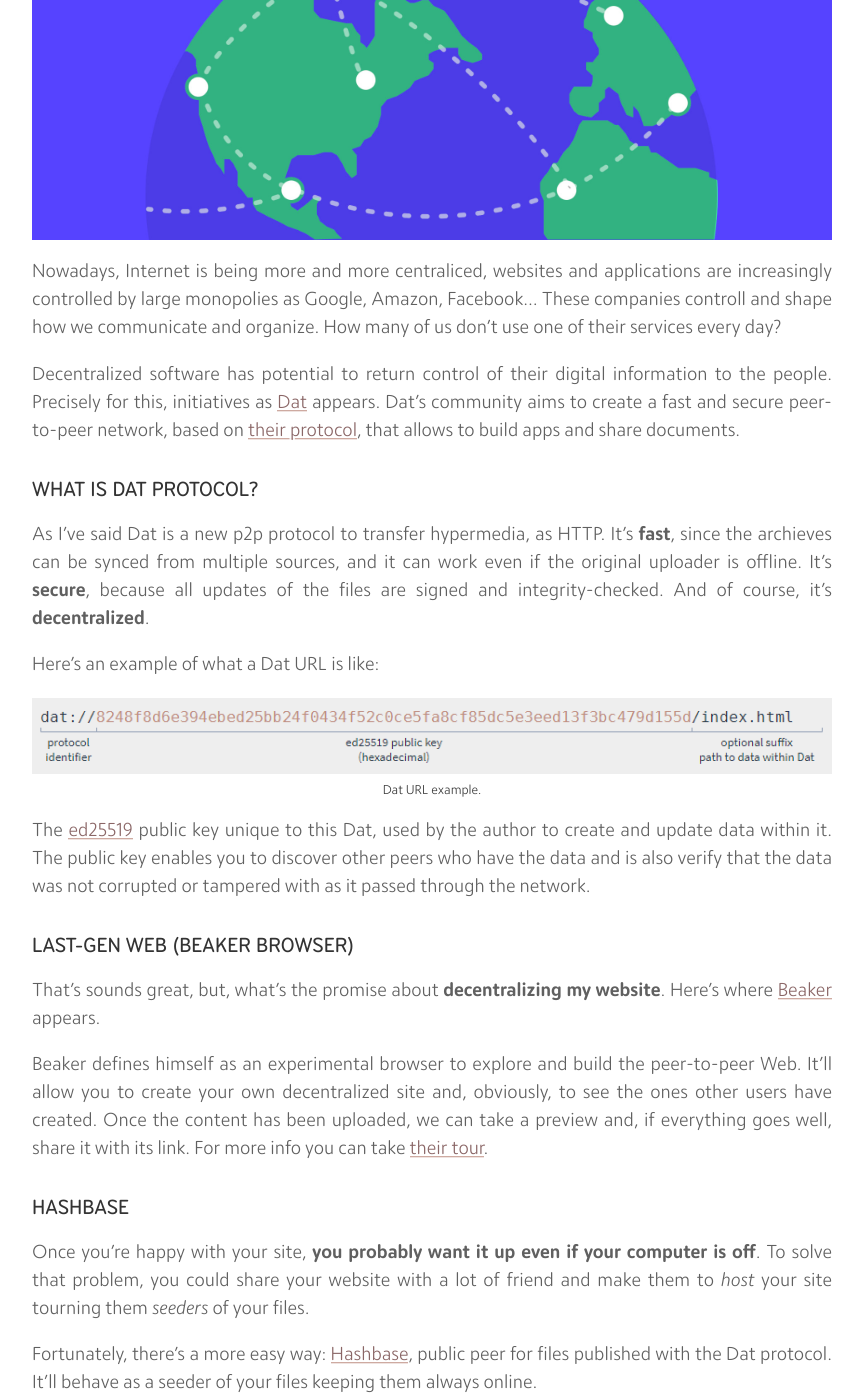
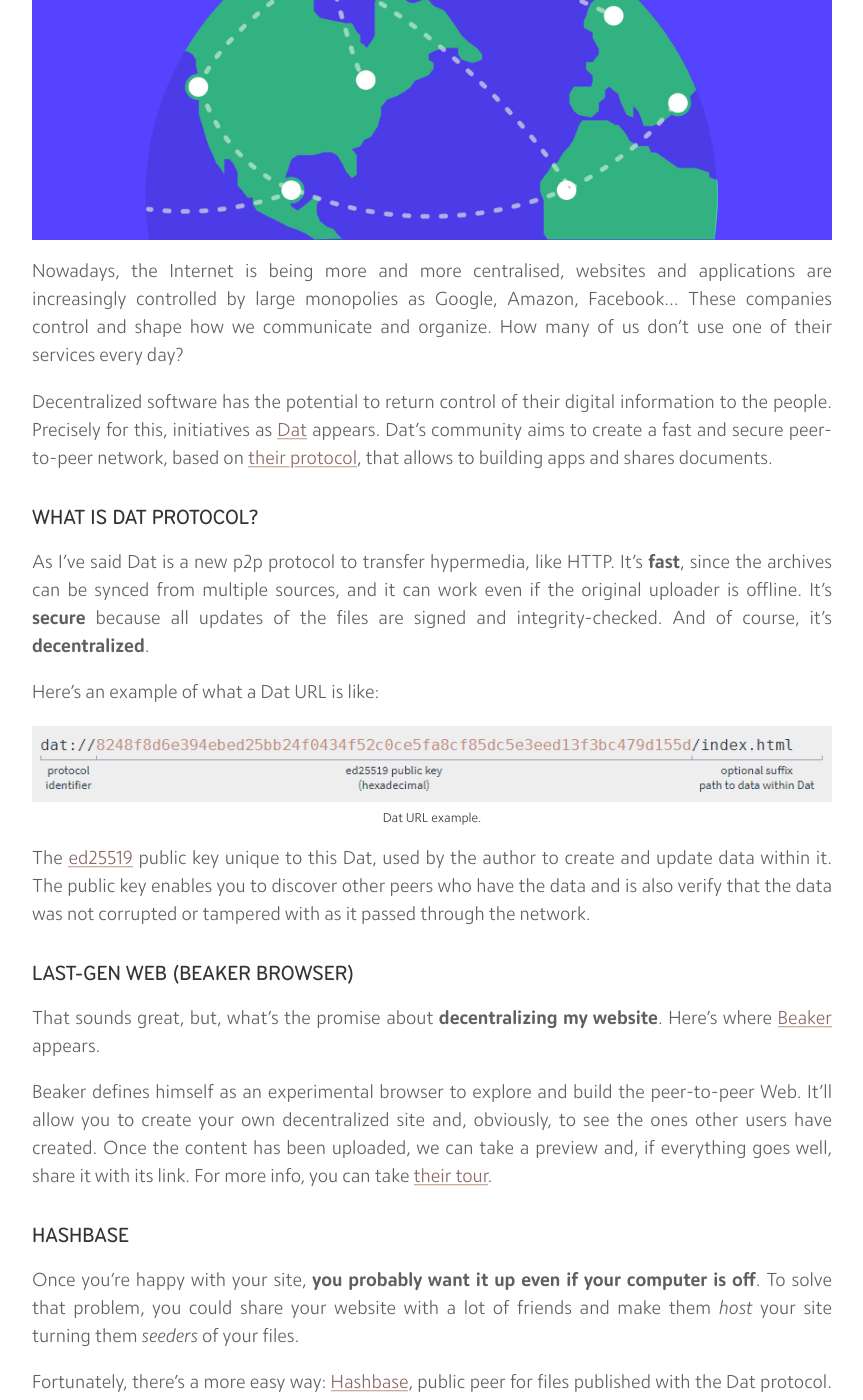
Before and after one commit to MrAnnix/MrAnnix.github.io, a Jekyll site: the page built from _posts/2019-05-07-dat-how-decentralize-web.md, in a window 1280 px wide and 1400 px high, scrolled down 415 px. Shown: the whole window, without its empty margins (208-1071 px from the left). Built offline with Jekyll 4.4.1, drawn with Linux system fonts in a browser that asks for light colours.

Commit message:
Update 2019-05-07-dat-how-decentralize-web.md

```diff
--- a/_posts/2019-05-07-dat-how-decentralize-web.md
+++ b/_posts/2019-05-07-dat-how-decentralize-web.md
@@ -9,13 +9,13 @@
 tags: [dat, P2P, DWeb, Hashbase, Beaker]
 ---
 
-Nowadays, Internet is being more and more centraliced, websites and applications are increasingly controlled by large monopolies as Google, Amazon, Facebook... These companies controll and shape how we communicate and organize. How many of us don’t use one of their services every day?
+Nowadays, the Internet is being more and more centralised, websites and applications are increasingly controlled by large monopolies as Google, Amazon, Facebook... These companies control and shape how we communicate and organize. How many of us don’t use one of their services every day?
 
-Decentralized software has potential to return control of their digital information to the people. Precisely for this, initiatives as [Dat](https://datproject.org/ "Dat protocoll homepage") appears. Dat’s community aims to create a fast and secure peer-to-peer network, based on [their protocol](https://datprotocol.github.io/how-dat-works/ "How Dat Works"), that allows to build apps and share documents.
+Decentralized software has the potential to return control of their digital information to the people. Precisely for this, initiatives as [Dat](https://datproject.org/ "Dat protocoll homepage") appears. Dat’s community aims to create a fast and secure peer-to-peer network, based on [their protocol](https://datprotocol.github.io/how-dat-works/ "How Dat Works"), that allows to building apps and shares documents.
 
 ## What is Dat protocol?
 
-As I’ve said Dat is a new p2p protocol to transfer hypermedia, as HTTP. It’s **fast**, since the archieves can be synced from multiple sources, and it can work even if the original uploader is offline. It’s **secure**, because all updates of the files are signed and integrity-checked. And of course, it’s **decentralized**.
+As I’ve said Dat is a new p2p protocol to transfer hypermedia, like HTTP. It’s **fast**, since the archives can be synced from multiple sources, and it can work even if the original uploader is offline. It’s **secure** because all updates of the files are signed and integrity-checked. And of course, it’s **decentralized**.
 
 Here’s an example of what a Dat URL is like:
 
@@ -28,14 +28,14 @@
 
 ## Last-gen Web (Beaker browser)
 
-That’s sounds great, but, what’s the promise about **decentralizing my website**. Here’s where [Beaker](https://beakerbrowser.com/ "A browser for the
+That sounds great, but, what’s the promise about **decentralizing my website**. Here’s where [Beaker](https://beakerbrowser.com/ "A browser for the
 next-generation Web") appears.
 
-Beaker defines himself as an experimental browser to explore and build the peer-to-peer Web. It’ll allow you to create your own decentralized site and, obviously, to see the ones other users have created. Once the content has been uploaded, we can take a preview and, if everything goes well, share it with its link. For more info you can take [their tour](https://beakerbrowser.com/docs/tour/ "Beaker browser tour").
+Beaker defines himself as an experimental browser to explore and build the peer-to-peer Web. It’ll allow you to create your own decentralized site and, obviously, to see the ones other users have created. Once the content has been uploaded, we can take a preview and, if everything goes well, share it with its link. For more info, you can take [their tour](https://beakerbrowser.com/docs/tour/ "Beaker browser tour").
 
 ## Hashbase
 
-Once you’re happy with your site, **you probably want it up even if your computer is off**. To solve that problem, you could share your website with a lot of friend and make them to *host* your site tourning them *seeders* of your files.
+Once you’re happy with your site, **you probably want it up even if your computer is off**. To solve that problem, you could share your website with a lot of friends and make them *host* your site turning them *seeders* of your files.
 
 Fortunately, there’s a more easy way: [Hashbase](https://hashbase.io "Hashbase"), public peer for files published with the Dat protocol. It’ll behave as a seeder of your files keeping them always online.
 
```
